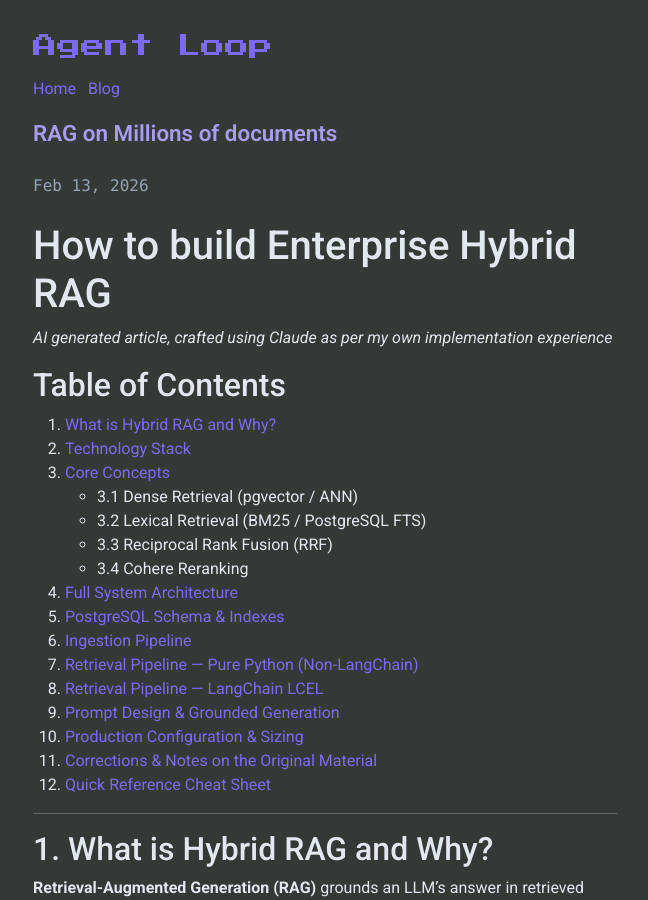
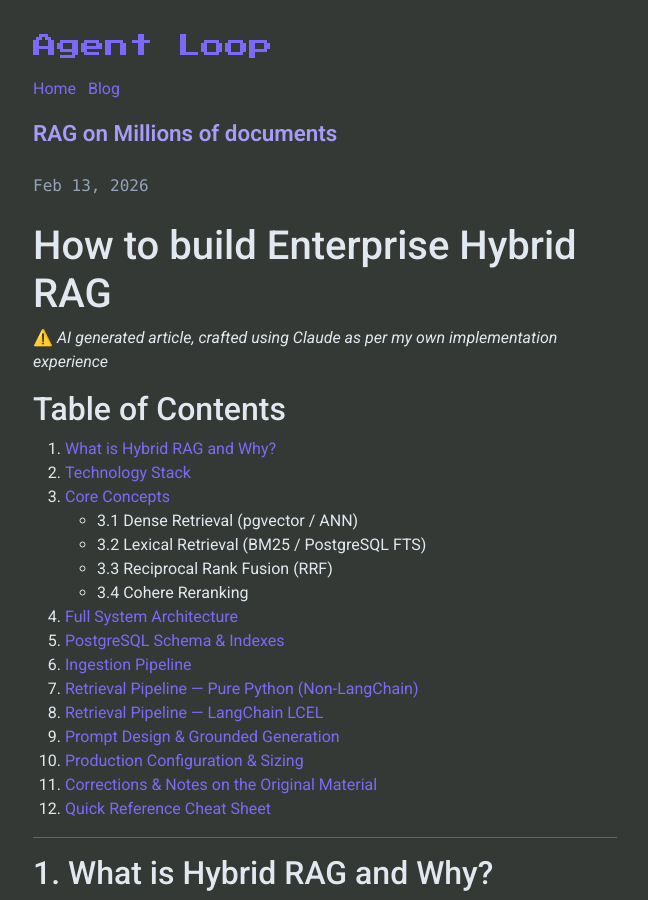
Before and after one commit to agentloopfyi/agentloopfyi.github.io, a Jekyll site: the page built from _posts/2026-02-13-RAG-on-millions-of-documents.markdown, in a window 1280 px wide and 900 px high. Shown: the whole window, without its empty margins (315-963 px from the left). Built offline with Jekyll 4.4.1, drawn with Linux system fonts in a browser that asks for light colours; nearby versions of some CDN libraries.

```diff
--- a/_posts/2026-02-13-RAG-on-millions-of-documents.markdown
+++ b/_posts/2026-02-13-RAG-on-millions-of-documents.markdown
@@ -6,7 +6,7 @@ date:   2026-02-13 10:00:00
 ---
 # How to build Enterprise Hybrid RAG
 
-_AI generated article, crafted using Claude as per my own implementation experience_
+⚠️ _AI generated article, crafted using Claude as per my own implementation experience_
 
 ## Table of Contents
 
```
